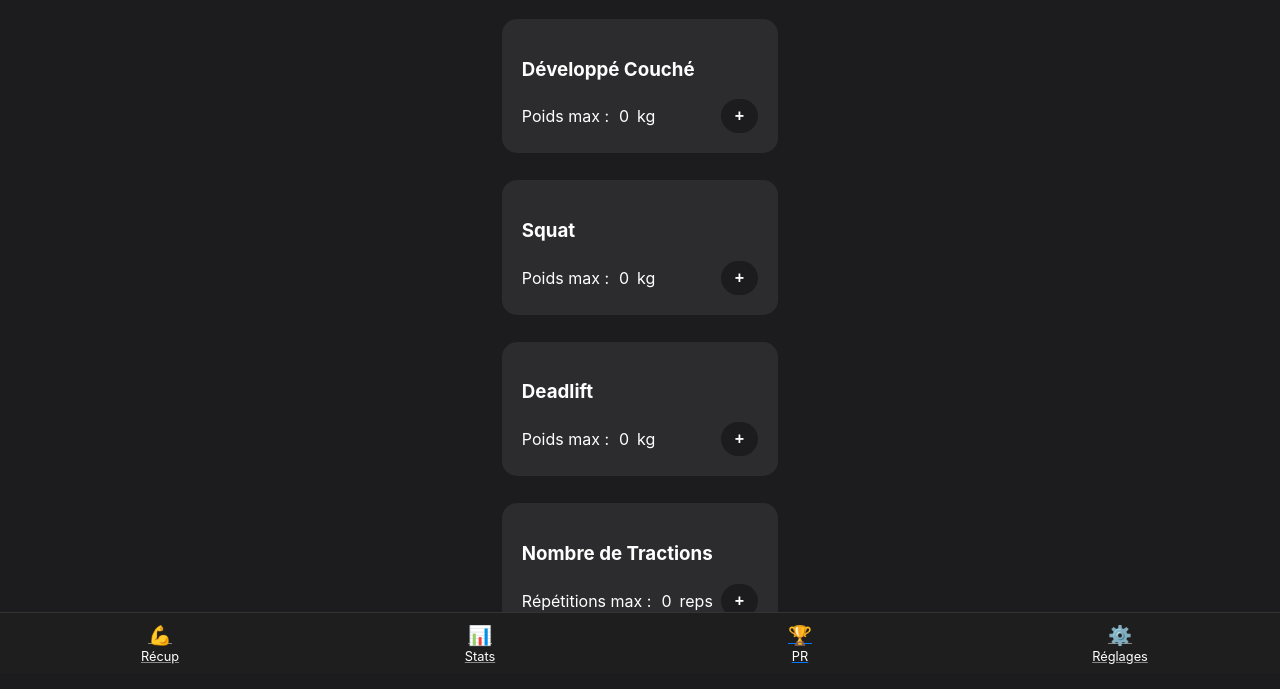
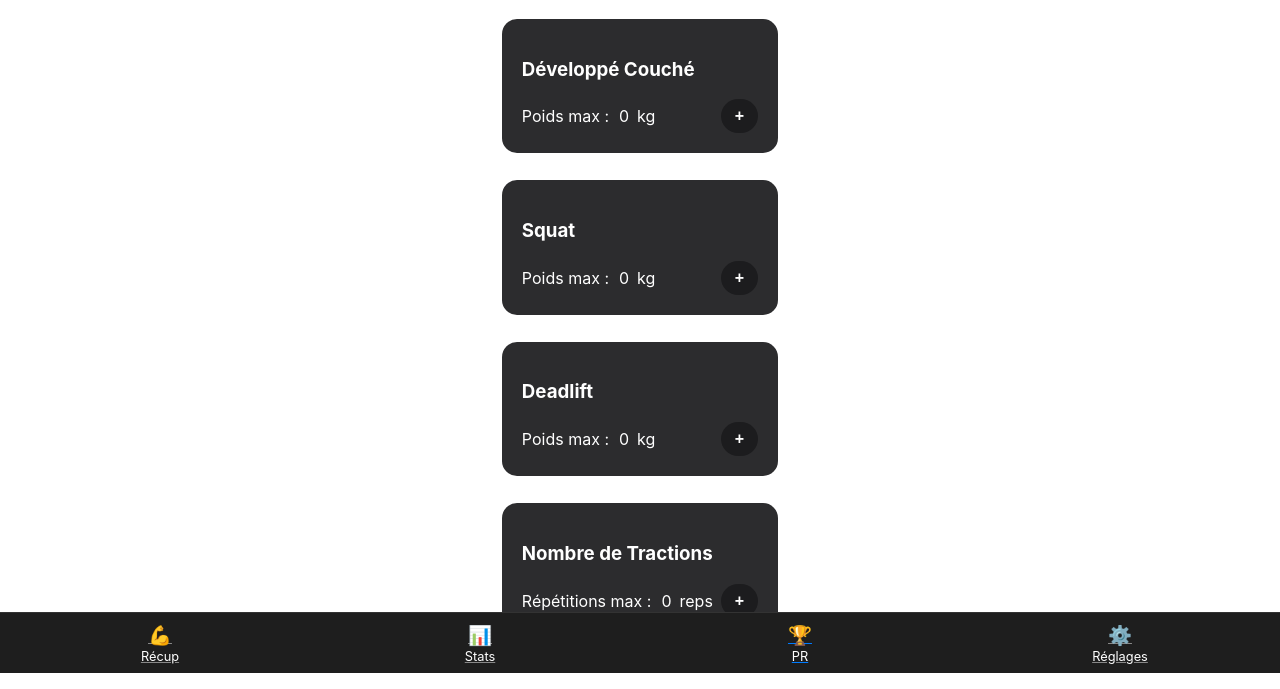
Before and after one commit to roucoulman/pillars_x_gym, a plain HTML site: page html/pr.html in a window 1280 px wide. Shown: the part 127-816 px from the top of the page. Drawn offline with Linux system fonts and the light colour scheme; some packages are replaced by stand-ins of ours; a script that the page names is missing.

Commit message:
pirate alex

```diff
--- a/css/pr.css
+++ b/css/pr.css
@@ -1,6 +1,5 @@
 body {
     font-family: -apple-system, BlinkMacSystemFont, "SF Pro Display", sans-serif;
-    background-color: #1c1c1e;
     min-height: 100vh;
     display: flex;
     justify-content: center;
```
